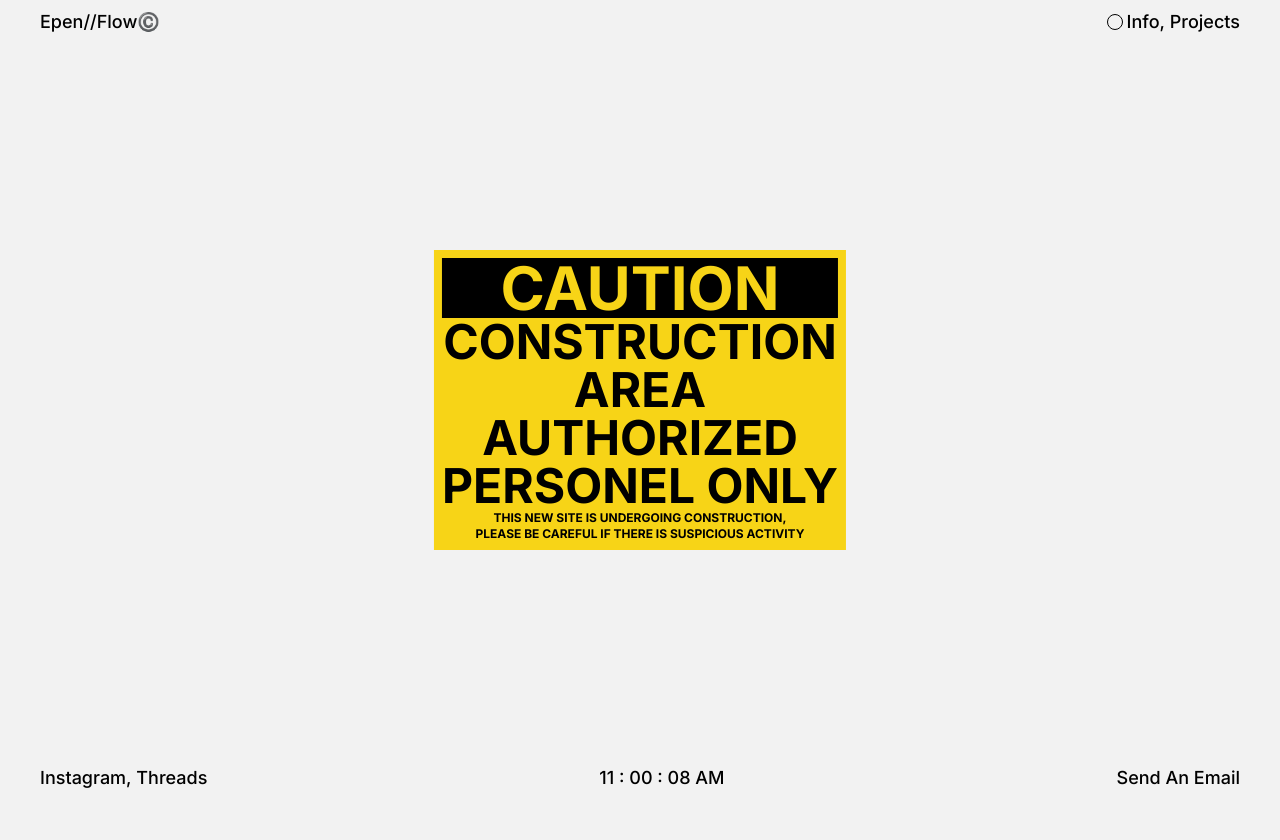
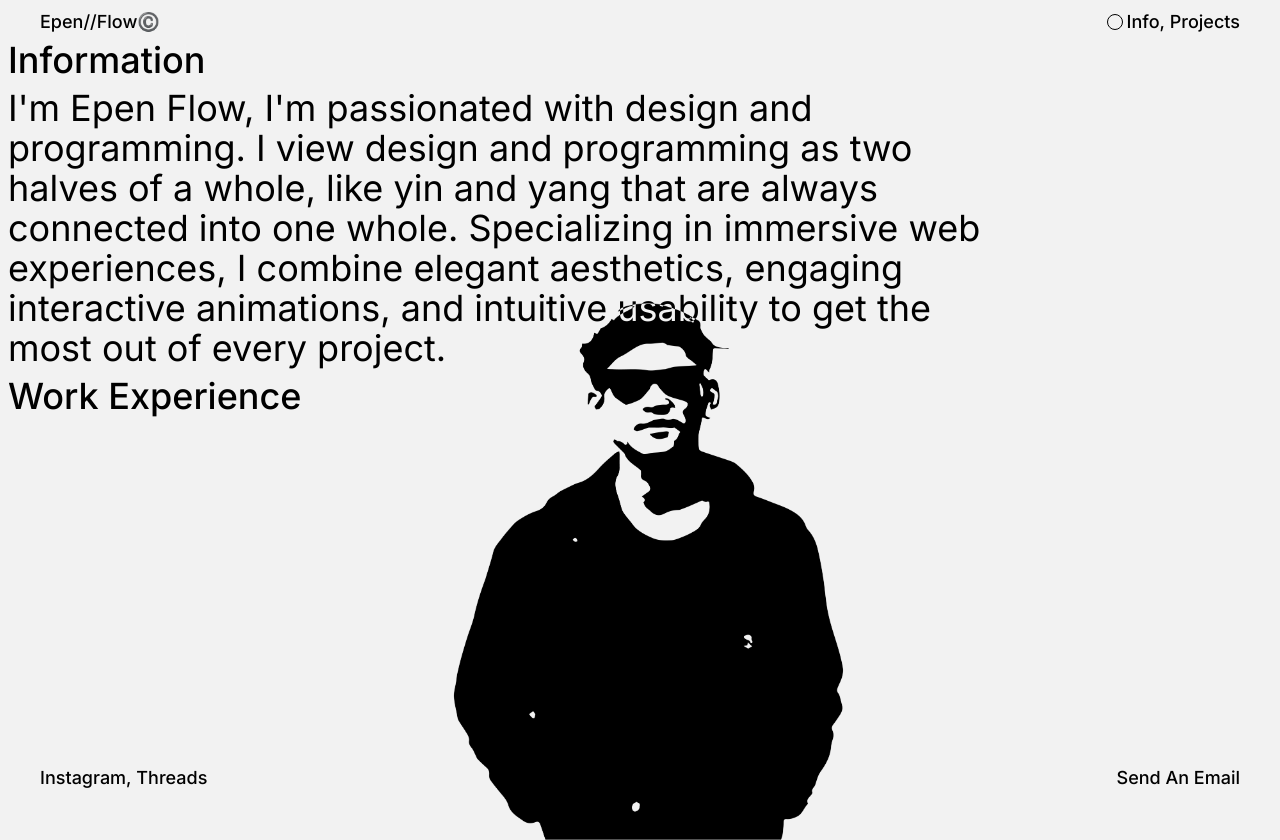
Before and after one commit to epenflow/EF-Studio, a Next.js app: page /info in a window 1280 px wide. Before the commit the page ends 800 px from the top, so only its background shows below. Built offline with nearby package versions, Linux system fonts and the light colour scheme; what tailwindcss-debug-screens would draw is missing.

Commit message:
refactor

```diff
--- a/src/app/components/TerminalVideo.tsx
+++ b/src/app/components/TerminalVideo.tsx
@@ -7,7 +7,7 @@ const TerminalVideo: React.FC<Props> = ({ videoId }) => {
 	return (
 		<YouTube
 			videoId={videoId}
-			className='h-full w-full flex items-center justify-center'
+			className='flex items-center justify-center w-full h-full'
 			iframeClassName='w-full h-full'
 		/>
 	);
--- a/src/app/info/components/libs/Constant.tsx
+++ b/src/app/info/components/libs/Constant.tsx
@@ -13,9 +13,11 @@ type ContentType = {
 	education: Array<Education>;
 	service: Array<string>;
 	contact: Array<Contact>;
+	descriptionTwo: string;
 };
 export const CONTENT: ContentType = {
 	description: `Hi, I'm I Putu Mega Krisnayana, but you can call me Epen Flow. I live in Bali, and I'm really enthusiastic about technology and art. I view art and technology as two halves of a whole, like Yin and Yang. I believe in the transformative power of innovation and creativity should make our lives easier, faster, and more efficient. That's why I decide to pursue a degree in information systems at ITB STIKOM BALI. Moreover, I'm also self-taught, and whenever I have free time, I spend it studying programming and other topics that I find interesting. With a strong interest in technology, programming, music, art, and photography, I have developed a diverse set of skills. My skills include communication, teamwork, and leadership. I’m proficient in using Microsoft Office and Adobe Creative Suite. In terms of programming, I have experience with Laravel, Next-Js, and Python. Additionally, I'm skilled in using Corel Draw, Adobe Creative Suite and Blender for design and animation purposes. My interests and skills combined make me a well-rounded individual capable of contributing to various fields. If you're interested in learning more about me, you can preview my portfolio on my website.`,
+	descriptionTwo: `I'm Epen Flow, I'm passionated with design and programming. I view design and programming as two halves of a whole, like yin and yang that are always connected into one whole. Specializing in immersive web experiences, I combine elegant aesthetics, engaging interactive animations, and intuitive usability to get the most out of every project.`,
 	education: [
 		{
 			school: 'itb stikom bali',
--- a/src/app/info/page.tsx
+++ b/src/app/info/page.tsx
@@ -1,14 +1,32 @@
 import Caution from '@/components/Caution';
 import Navigation from '@/components/Navigation/Navigation';
 import Window from '@/components/Terminal/Window';
+import { CONTENT } from './components/libs/Constant';
 
 export default function page() {
 	return (
 		<>
 			<Window />
 			<Navigation>
-				<main className=''>
-					<Caution />
+				<main className='relative flex flex-col gap-2 px-2 pt-10 overflow-x-clip '>
+					<h1 className='text-4xl font-medium capitalize'>
+						information
+					</h1>
+					<div
+						className='absolute w-screen h-screen'
+						style={{
+							backgroundImage: `url('/ef-profile.png')`,
+							backgroundSize: 'contain',
+							backgroundRepeat: 'no-repeat',
+							backgroundPosition: 'center',
+						}}></div>
+					<p className='text-2xl font-normal text-justify lg:text-4xl lg:w-4/5 mix-blend-difference text-default-200 lg:text-start'>
+						{CONTENT.descriptionTwo}
+					</p>
+
+					<h1 className='text-4xl font-medium capitalize mix-blend-difference text-default-200'>
+						work experience
+					</h1>
 				</main>
 			</Navigation>
 		</>
--- a/src/app/page.tsx
+++ b/src/app/page.tsx
@@ -7,8 +7,11 @@ export default function Home() {
 		<>
 			<Window />
 			<Navigation>
-				<main className=''>
+				<main className='pt-5'>
 					<Caution />
+					<h1 className='relative z-10 p-2 text-6xl font-bold uppercase mix-blend-difference text-default-200'>
+						ideas only matter if they're made real
+					</h1>
 					<TerminalList />
 				</main>
 			</Navigation>
--- a/src/components/Caution.tsx
+++ b/src/components/Caution.tsx
@@ -5,10 +5,9 @@ import Draggable from 'react-draggable';
 interface Props extends HTMLAttributes<HTMLDivElement> {}
 const Caution: React.FC<Props> = ({ className, style }) => {
 	return (
-		<Draggable positionOffset={{ x: '-50%', y: '-50%' }}>
 		<div
 			className={cn(
-					'bg-[#F7D417] text-3xl lg:text-5xl font-bold uppercase text-center p-2 flex flex-col cursor-move fixed w-fit left-1/2 top-1/2',
+				'bg-[#F7D417] text-3xl lg:text-5xl font-bold uppercase text-center p-2 flex flex-col fixed w-fit left-1/2 top-1/2 -translate-y-1/2 -translate-x-1/2',
 				className
 			)}
 			style={style}>
@@ -29,7 +28,6 @@ const Caution: React.FC<Props> = ({ className, style }) => {
 				<br /> please be careful if there is suspicious activity
 			</span>
 		</div>
-		</Draggable>
 	);
 };
 
--- a/src/components/Navigation/Navbar/Navbar.tsx
+++ b/src/components/Navigation/Navbar/Navbar.tsx
@@ -27,7 +27,7 @@ const Navbar = () => {
 				<Link
 					scroll={false}
 					href={'/info'}
-					className='flex items-center justify-center gap-1 cursor-pointer capitalize'
+					className='flex items-center justify-center gap-1 capitalize cursor-pointer'
 					onMouseEnter={hover}
 					onMouseLeave={hover}>
 					<span
```
Lines whose indentation alone changed are shown as unchanged.
